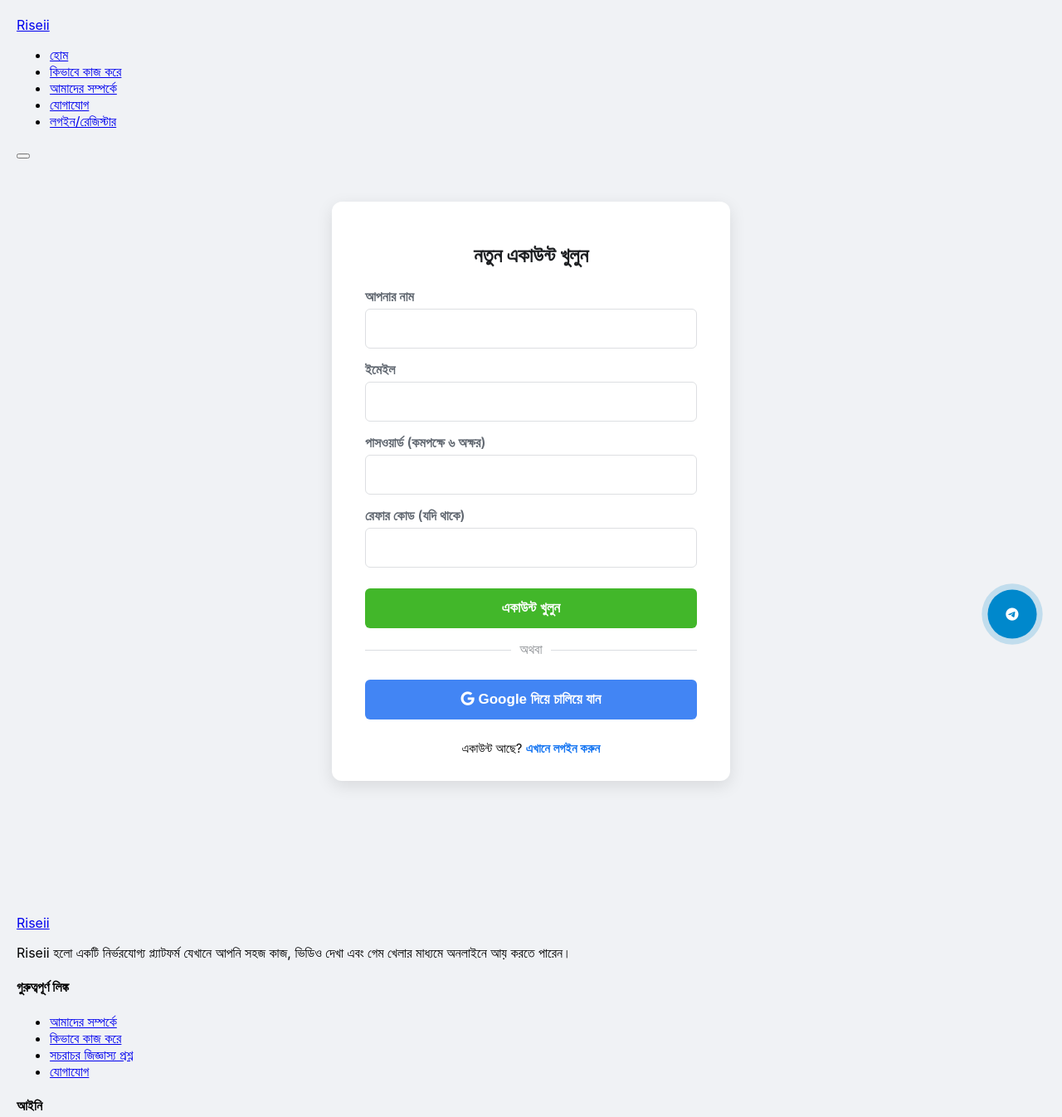
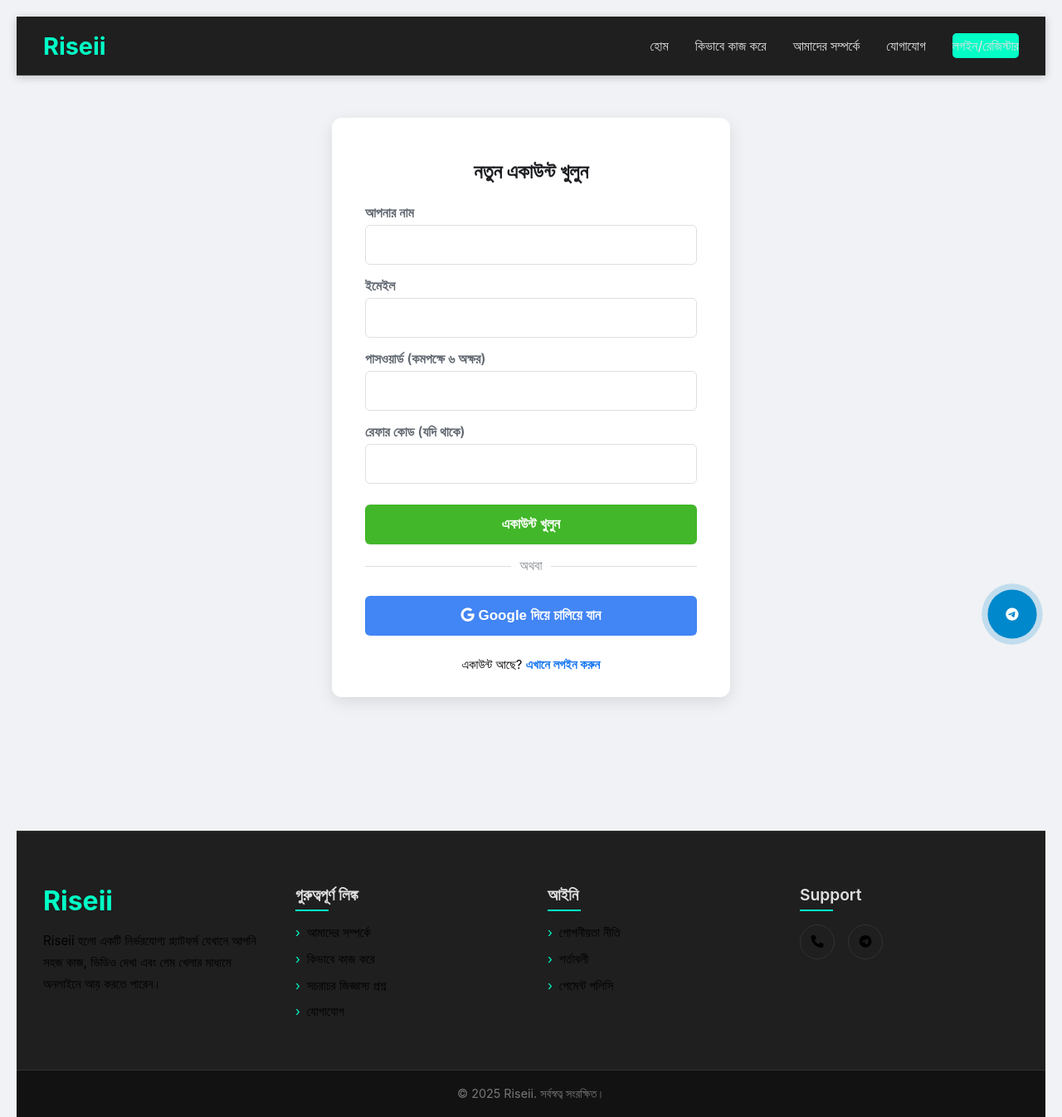
Before and after one commit to uto24/Riseii, a Flask app: page /signup in a window 1280 px wide. Shown: the top 1346 px of the page at 83% size. Run offline with Flask 2, Linux system fonts and the light colour scheme; some libraries are stand-ins or nearby versions.

Commit message:
Update style.css

```diff
--- a/static/style.css
+++ b/static/style.css
@@ -9,7 +9,7 @@
   height: 90px;            /* বিজ্ঞাপনের উচ্চতা অনুযায়ী উচ্চতা সেট করে */
   margin: 10px 0;          /* উপরে ও নিচে কিছুটা জায়গা রাখে */
 
-        /* --- CSS VARIABLES FOR THEME --- */
+}   /* --- CSS VARIABLES FOR THEME --- */
         :root {
             --bg-color: #121212;
             --primary-color: #1f1f1f;
```
